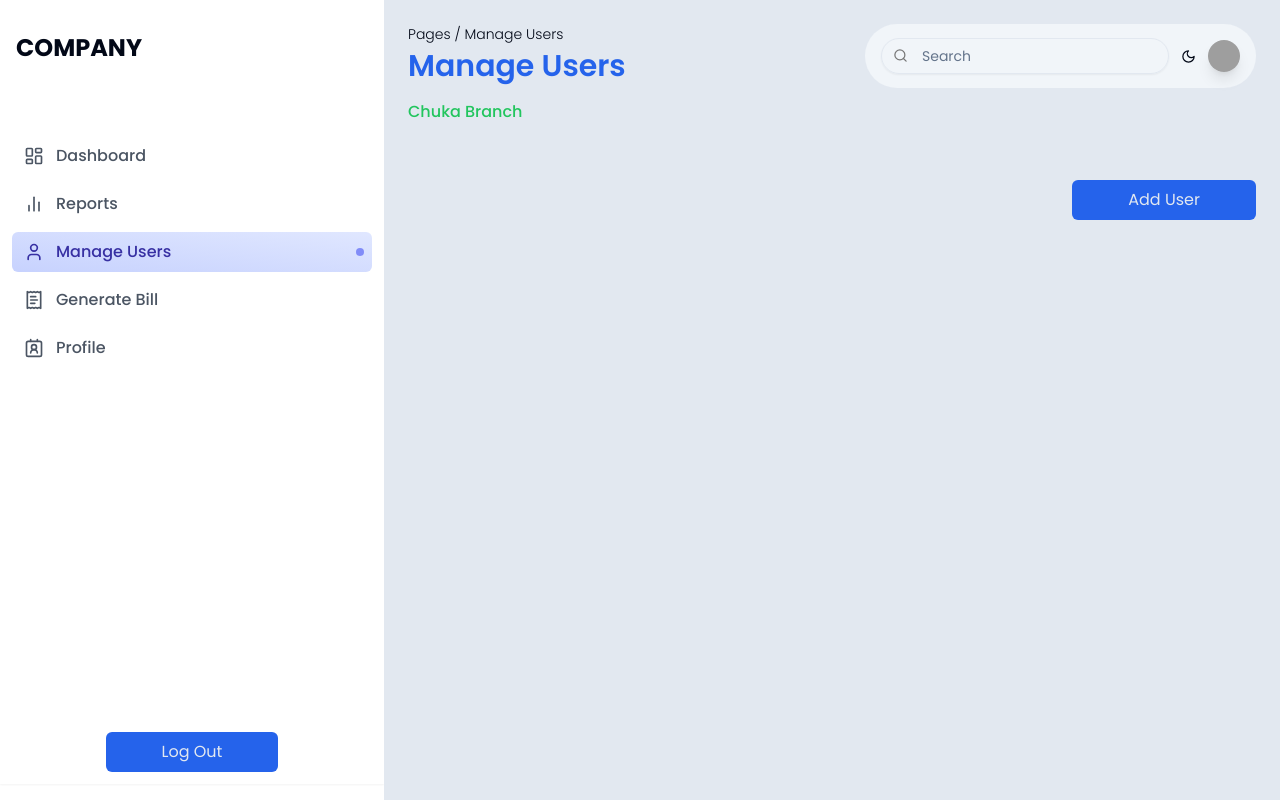
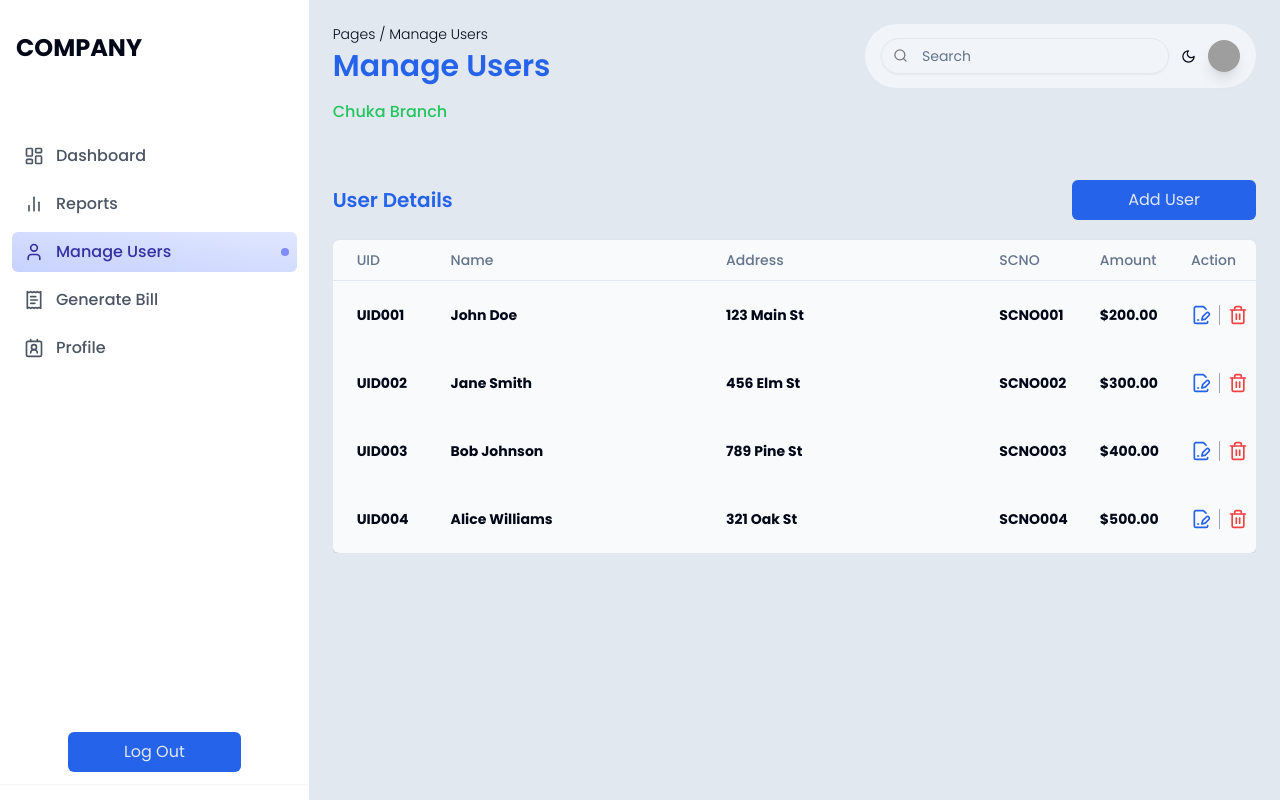
Before and after one commit to deluxesande/nextjs-ems-dashboard, a Next.js app: page /users in a window 1280 px wide. Built offline with nearby package versions, Linux system fonts and the light colour scheme; grey boxes are pictures that could not be loaded.

Commit message:
(Add): complete manage users page

```diff
--- a/components/BillTable/index.tsx
+++ b/components/BillTable/index.tsx
@@ -1,9 +1,7 @@
 import {
     Table,
     TableBody,
-    TableCaption,
     TableCell,
-    TableFooter,
     TableHead,
     TableHeader,
     TableRow,
@@ -61,45 +59,45 @@ export function BillTable() {
         <Table className="bg-slate-50 shadow rounded-md mt-5">
             <TableHeader className="pr-6">
                 <TableRow>
-                    <TableHead className="w-[100px]">UID</TableHead>
-                    <TableHead>Name</TableHead>
-                    <TableHead>Address</TableHead>
-                    <TableHead>SCNO</TableHead>
-                    <TableHead>Units</TableHead>
-                    <TableHead>Date</TableHead>
-                    <TableHead>Due Date</TableHead>
-                    <TableHead>Due Amount</TableHead>
-                    <TableHead>Total Amount</TableHead>
+                    <TableHead className="w-[100px] pl-6">UID</TableHead>
+                    <TableHead className="pl-6">Name</TableHead>
+                    <TableHead className="pl-6">Address</TableHead>
+                    <TableHead className="pl-6">SCNO</TableHead>
+                    <TableHead className="pl-6">Units</TableHead>
+                    <TableHead className="pl-6">Date</TableHead>
+                    <TableHead className="pl-6">Due Date</TableHead>
+                    <TableHead className="pl-6">Due Amount</TableHead>
+                    <TableHead className="pl-6">Total Amount</TableHead>
                 </TableRow>
             </TableHeader>
             <TableBody>
                 {bills.map((bill, index) => (
                     <TableRow key={index} className="border-none">
-                        <TableCell className="font-bold py-6">
+                        <TableCell className="font-bold py-6 pl-6">
                             {bill.UID}
                         </TableCell>
-                        <TableCell className="font-bold py-6">
+                        <TableCell className="font-bold py-6 pl-6 w-96">
                             {bill.Name}
                         </TableCell>
-                        <TableCell className="font-bold py-6">
+                        <TableCell className="font-bold py-6 pl-6">
                             {bill.Address}
                         </TableCell>
-                        <TableCell className="font-bold py-6">
+                        <TableCell className="font-bold py-6 pl-6">
                             {bill.SCNO}
                         </TableCell>
-                        <TableCell className="font-bold py-6">
+                        <TableCell className="font-bold py-6 pl-6">
                             {bill.Units}
                         </TableCell>
-                        <TableCell className="font-bold py-6">
+                        <TableCell className="font-bold py-6 pl-6">
                             {bill.Date}
                         </TableCell>
-                        <TableCell className="font-bold py-6">
+                        <TableCell className="font-bold py-6 pl-6">
                             {bill.DueDate}
                         </TableCell>
-                        <TableCell className="font-bold py-6">
+                        <TableCell className="font-bold py-6 pl-6">
                             {bill.DueAmount}
                         </TableCell>
-                        <TableCell className="font-bold py-6">
+                        <TableCell className="font-bold py-6 pl-6">
                             {bill.TotalAmount}
                         </TableCell>
                     </TableRow>
--- /dev/null
+++ b/components/UserTable/index.tsx
@@ -0,0 +1,90 @@
+import {
+    Table,
+    TableBody,
+    TableCell,
+    TableHead,
+    TableHeader,
+    TableRow,
+} from "@/components/ui/table";
+
+import { FilePenLine, Trash2 } from "lucide-react";
+
+const users = [
+    {
+        UID: "UID001",
+        Name: "John Doe",
+        Address: "123 Main St",
+        SCNO: "SCNO001",
+        Amount: "$200.00",
+    },
+    {
+        UID: "UID002",
+        Name: "Jane Smith",
+        Address: "456 Elm St",
+        SCNO: "SCNO002",
+        Amount: "$300.00",
+    },
+    {
+        UID: "UID003",
+        Name: "Bob Johnson",
+        Address: "789 Pine St",
+        SCNO: "SCNO003",
+        Amount: "$400.00",
+    },
+    {
+        UID: "UID004",
+        Name: "Alice Williams",
+        Address: "321 Oak St",
+        SCNO: "SCNO004",
+        Amount: "$500.00",
+    },
+];
+
+export function UserTable() {
+    return (
+        <Table className="bg-slate-50 shadow rounded-md mt-5">
+            <TableHeader className="pr-6">
+                <TableRow>
+                    <TableHead className="w-[100px] pl-6">UID</TableHead>
+                    <TableHead className="pl-6">Name</TableHead>
+                    <TableHead className="pl-6">Address</TableHead>
+                    <TableHead className="pl-6">SCNO</TableHead>
+                    <TableHead className="pl-6">Amount</TableHead>
+                    <TableHead className="pl-6">Action</TableHead>
+                </TableRow>
+            </TableHeader>
+            <TableBody>
+                {users.map((user, index) => (
+                    <TableRow key={index} className="border-none">
+                        <TableCell className="font-bold py-6 pl-6">
+                            {user.UID}
+                        </TableCell>
+                        <TableCell className="font-bold py-6 pl-6 w-96">
+                            {user.Name}
+                        </TableCell>
+                        <TableCell className="font-bold py-6 pl-6 w-96">
+                            {user.Address}
+                        </TableCell>
+                        <TableCell className="font-bold py-6 pl-6">
+                            {user.SCNO}
+                        </TableCell>
+                        <TableCell className="font-bold py-6 pl-6">
+                            {user.Amount}
+                        </TableCell>
+                        <TableCell className="font-bold py-6 pl-6 flex gap-2">
+                            <FilePenLine
+                                className="cursor-pointer text-primary hover:scale-110 transform transition-all duration-200"
+                                size={20}
+                            />
+                            <div className="border-r border-gray-400 h-5"></div>
+                            <Trash2
+                                className="cursor-pointer text-red-500 hover:scale-110 transform transition-all duration-200"
+                                size={20}
+                            />
+                        </TableCell>
+                    </TableRow>
+                ))}
+            </TableBody>
+        </Table>
+    );
+}
--- a/pages/users/index.tsx
+++ b/pages/users/index.tsx
@@ -1,4 +1,5 @@
 import SideMenuLayout from "@/components/SideMenuLayout";
+import { UserTable } from "@/components/UserTable";
 import UsersForm from "@/components/UsersForm";
 import Head from "next/head";
 import { useState } from "react";
@@ -9,11 +10,14 @@ const GenerateBill = () => {
     return (
         <SideMenuLayout page="Manage Users" branch="Chuka">
             <Head>
-                <title>EBS | Add User</title>
+                <title>EBS | Manage Users</title>
             </Head>
             {!addUser && (
                 <>
-                    <div className="flex justify-end items-center mt-14">
+                    <div className="flex justify-between items-center mt-14">
+                        <h1 className="text-primary font-semibold text-xl my-1">
+                            User Details
+                        </h1>
                         <button
                             className="bg-primary text-slate-200 px-14 py-2 rounded-md"
                             onClick={() => setAddUser(true)}
@@ -21,6 +25,7 @@ const GenerateBill = () => {
                             Add User
                         </button>
                     </div>
+                    <UserTable />
                 </>
             )}
             {addUser && <UsersForm setAddUser={setAddUser} />}
```
